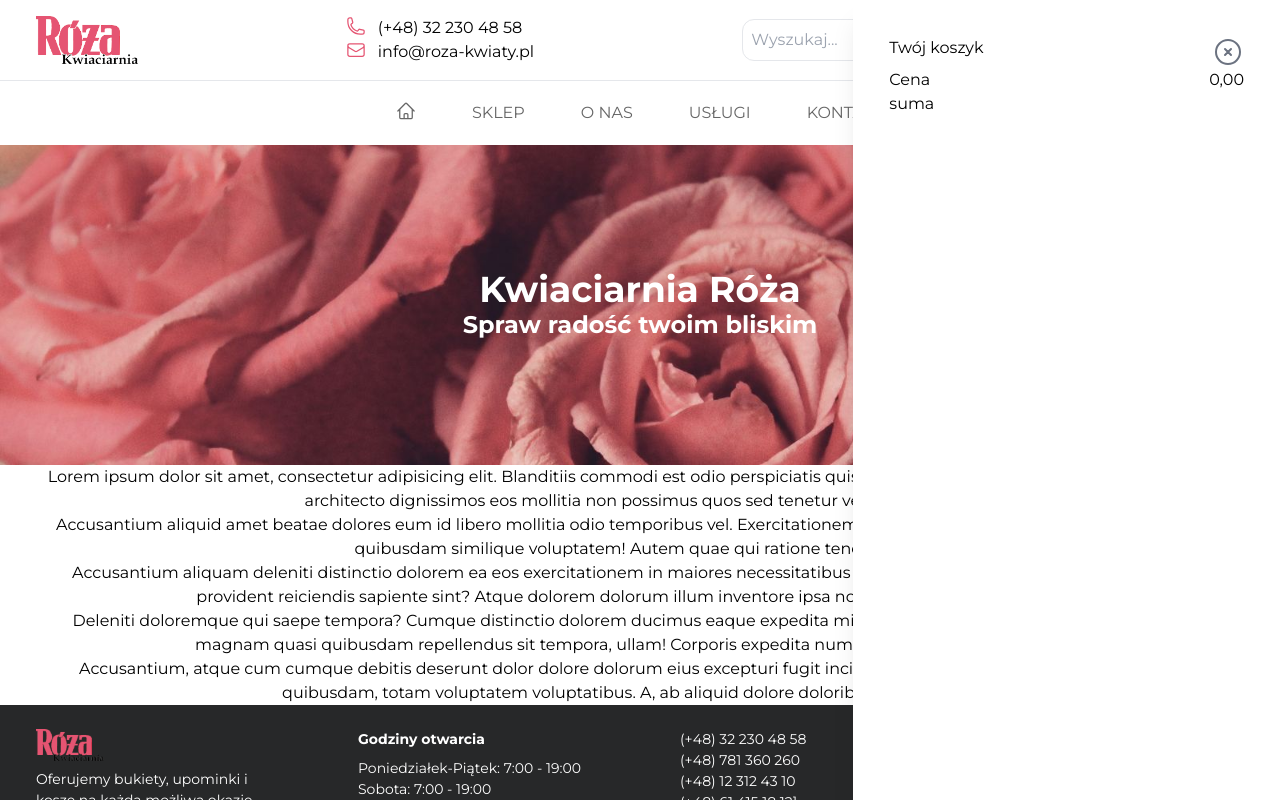
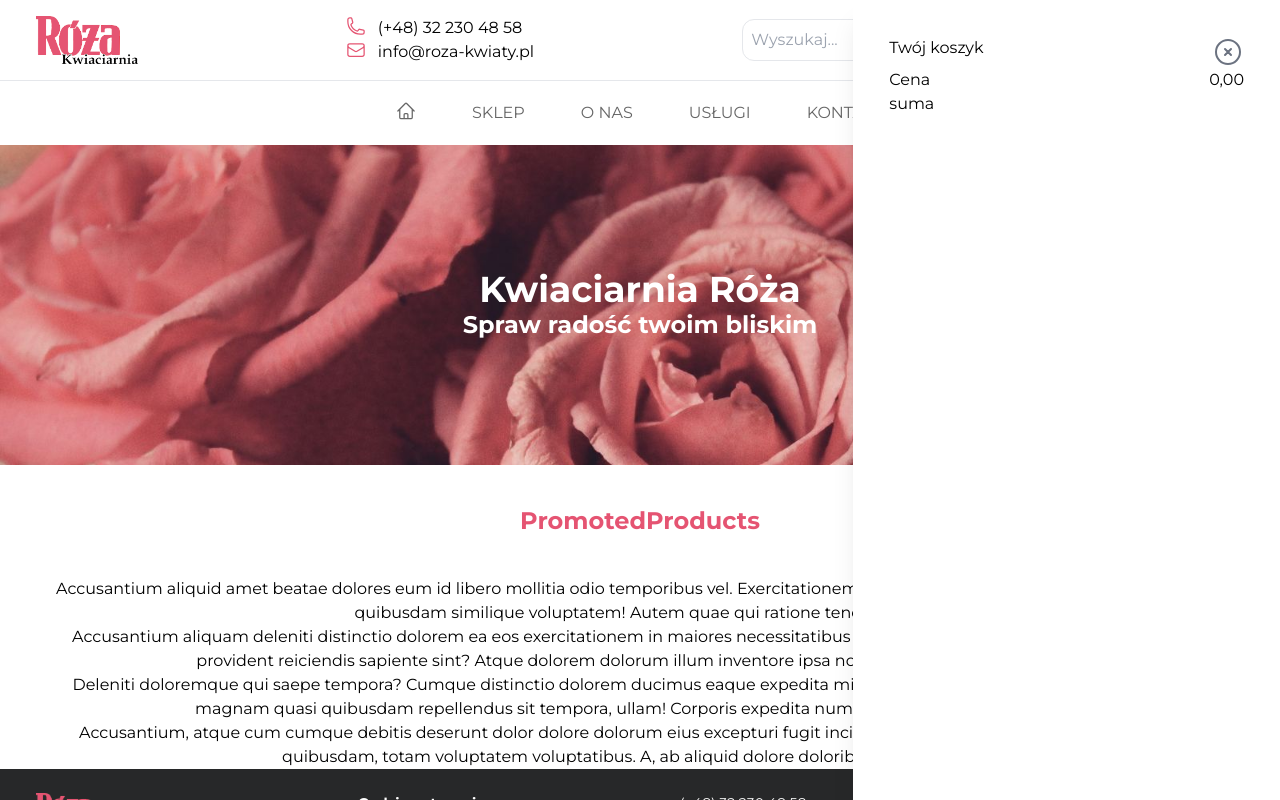
Before and after one commit to kpietryga/react_store, a React (Vite) app: page / in a window 1280 px wide. Shown: the top 800 px of the page. Built offline with nearby package versions, Linux system fonts and the light colour scheme.

Commit message:
uninstall swiper

```diff
--- a/package.json
+++ b/package.json
@@ -14,8 +14,7 @@
     "axios": "^1.7.9",
     "react": "^18.3.1",
     "react-dom": "^18.3.1",
-    "react-router-dom": "^7.0.2",
-    "swiper": "^11.2.0"
+    "react-router-dom": "^7.0.2"
   },
   "devDependencies": {
     "@eslint/js": "^9.15.0",
--- a/src/components/pages/Home.tsx
+++ b/src/components/pages/Home.tsx
@@ -1,19 +1,7 @@
 import React from "react";
-//import {HomeIcon} from '@heroicons/react/24/outline';
-//import hero from '../../assets/hero.jpg';
-// import {Swiper, SwiperSlide} from 'swiper/react';
-// import 'swiper/css';
-
+import PromotedProducts from "../common/PromotedProducts";
 
 const Home: React.FC = () => {
-
-    // const texts = [
-    //     "Tekst pierwszy",
-    //     "Tekst drugi",
-    //     "Tekst trzeci",
-    //     "Tekst czwarty",
-    // ];
-
 
     return (
         <>
@@ -22,31 +10,13 @@ const Home: React.FC = () => {
                     <h1 className="text-4xl font-bold text-white text-left animate-fadeIn">Kwiaciarnia Róża</h1>
                     <div className="overflow-hidden">
                         <h2 className="text-2xl text-white font-bold animate-fadeIn">Spraw radość twoim bliskim</h2>
-                        {/*<button type="button"*/}
-                        {/*        className="text-white bg-blue-700 hover:bg-blue-800 focus:ring-4 focus:ring-blue-300 font-medium rounded-lg text-sm px-5 py-2.5 me-2 mb-2 dark:bg-blue-600 dark:hover:bg-blue-700 focus:outline-none dark:focus:ring-blue-800">Default*/}
-                        {/*</button>*/}
-                        {/*<Swiper*/}
-                        {/*    spaceBetween={50}*/}
-                        {/*    slidesPerView={1}*/}
-                        {/*    loop={true}*/}
-                        {/*>*/}
-                        {/*    {texts.map((text, index) => (*/}
-                        {/*        <SwiperSlide key={index}>*/}
-                        {/*            <h2>{text}</h2>*/}
-                        {/*        </SwiperSlide>*/}
-                        {/*    ))}*/}
-                        {/*</Swiper>*/}
-
                     </div>
                 </div>
             </div>
             <main className="max-w-screen-xl mx-auto text-center px-9">
-                <div>Lorem ipsum dolor sit amet, consectetur adipisicing elit. Blanditiis commodi est odio perspiciatis
-                    quis
-                    ullam veniam! Accusantium aliquam aperiam, architecto dignissimos eos mollitia non possimus quos sed
-                    tenetur
-                    velit voluptatem.
-                </div>
+
+                <PromotedProducts />
+
                 <div>Accusantium aliquid amet beatae dolores eum id libero mollitia odio temporibus vel. Exercitationem
                     id iste
                     necessitatibus. A fuga nulla officia quia quibusdam similique voluptatem! Autem quae qui ratione
```
Also changed, not shown: 1 other file (tests, documents, lock files or other folders).
